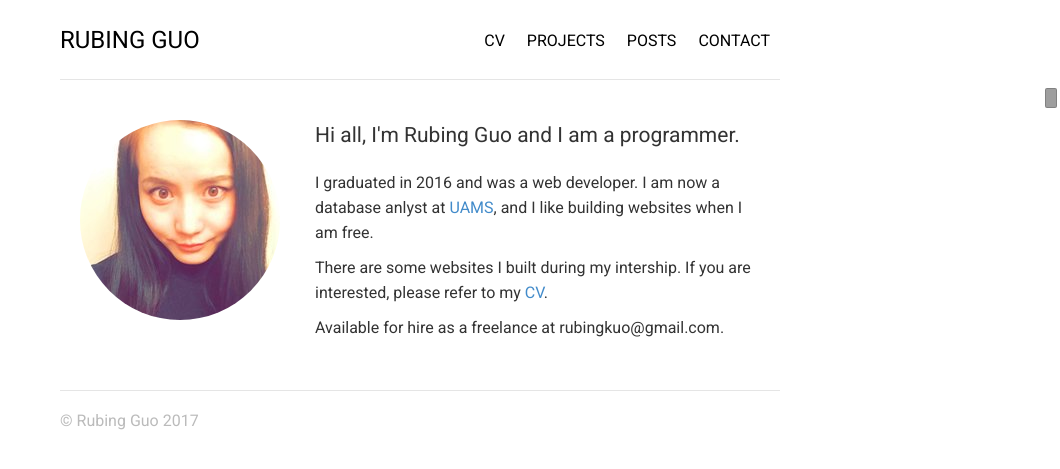
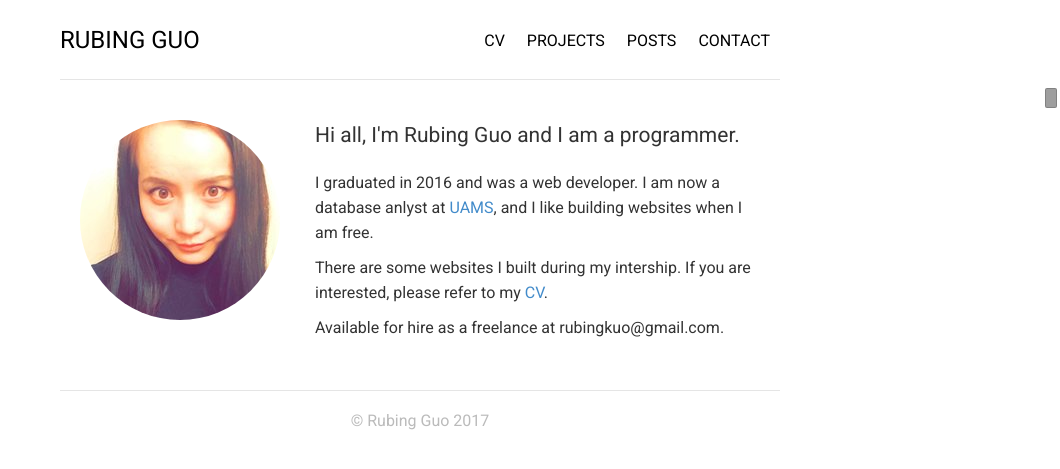
Before and after one commit to flower-joke/peanutshells.github.io, a Jekyll site: the page built from index.html, in a window 1280 px wide. Shown: the top 469 px of the page, without its empty margins (220-1280 px from the left). Built offline with Jekyll 4.4.1, drawn with Linux system fonts in a browser that asks for light colours; nearby versions of some CDN libraries; comment, search, counter and statistics services are not loaded.

Commit message:
Update footer.html

```diff
--- a/_includes/footer.html
+++ b/_includes/footer.html
@@ -1,10 +1,11 @@
 <div class="footer">
 	<div class="row">
-	<div class="col-sm-8 col-xs-8">
-		<span>&copy; Rubing Guo 2017</span>
-	</div>
+		<div class="col-sm-12" style="text-align: center;">
+			<span>&copy; Rubing Guo 2017</span>
+		</div>
+	<!--
 	<div class="col-sm-4 col-xs-4">
-		<!--<span class="pull-right"><a href="/about" title="About">About</a></span>-->
-	</div>
+		<span class="pull-right"><a href="/about" title="About">About</a></span>
+	</div>-->
 	</div>
 </div> <!-- /footer -->
```
